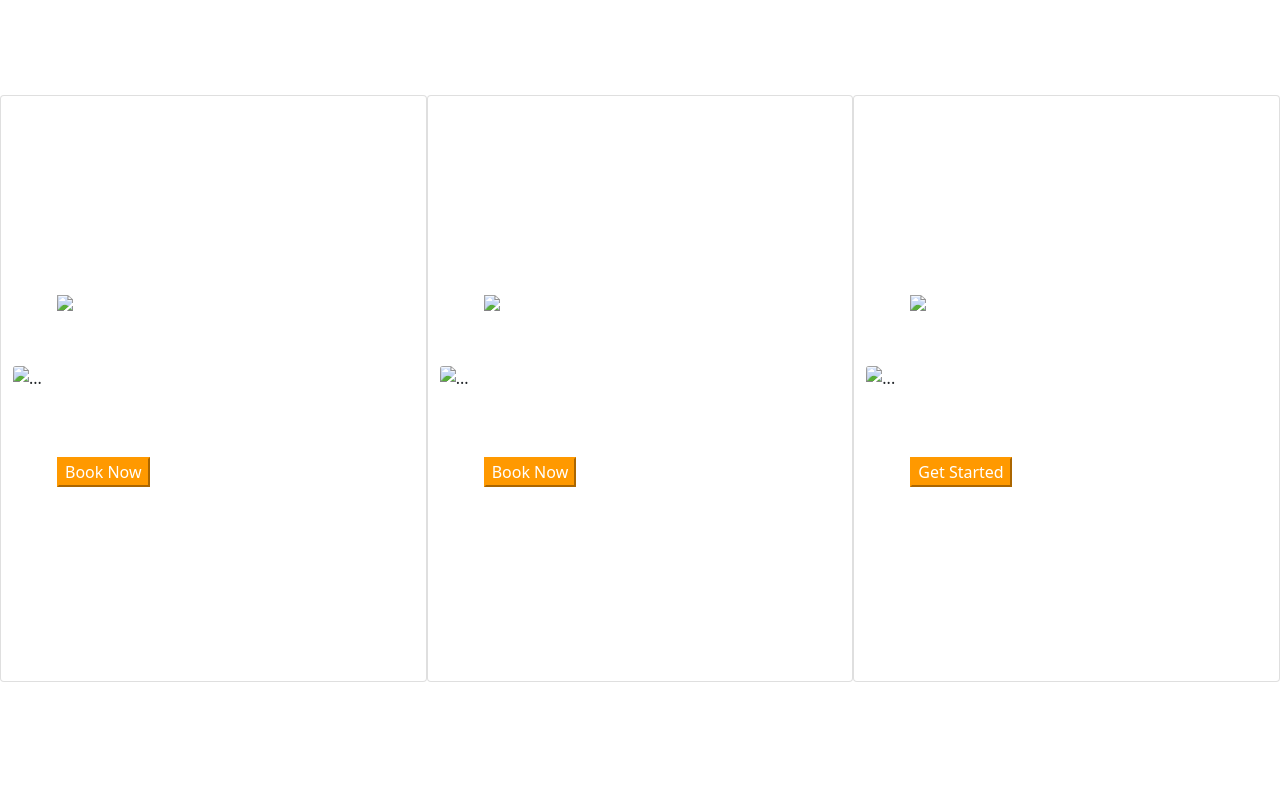
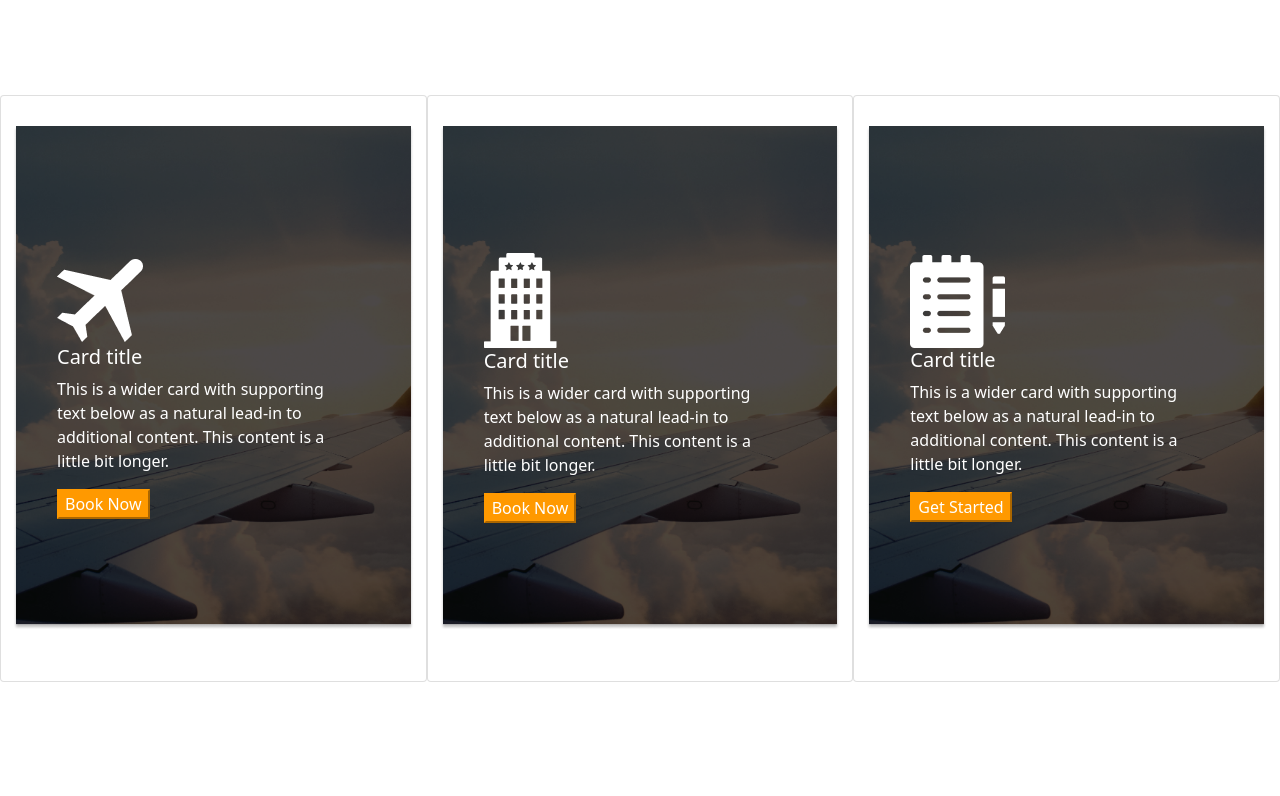
Before and after one commit to Molly-M-B/coding-challenge, a plain HTML site: page index.html in a window 1280 px wide. Shown: the part 924-1720 px from the top of the page. Drawn offline with nearby package versions, Linux system fonts and the light colour scheme; the site is published under a folder, as on GitHub Pages, so addresses that start at the root find nothing.

Commit message:
iteration

```diff
--- a/index.html
+++ b/index.html
@@ -14,7 +14,7 @@
 <section id="hero">
     <!--Nav bar-->
     <nav class="navbar navbar-expand-lg">
-        <a class="navbar-brand" href="#"><img src="/images/visitcalifornia-logo.png"></a>
+        <a class="navbar-brand" href="#"><img src="images/visitcalifornia-logo.png"></a>
         <button class="navbar-toggler" type="button" data-toggle="collapse" data-target="#navbarSupportedContent" aria-controls="navbarSupportedContent" aria-expanded="false" aria-label="Toggle navigation">
           <span class="navbar-toggler-icon"></span>
         </button>
@@ -32,7 +32,7 @@
             </li>
           </ul>
           <div class="hamburger">
-            <img src="/images/hamburger-menu.png">
+            <img src="images/hamburger-menu.png">
           </div>
         </div>
       </nav>
@@ -60,9 +60,9 @@
             <!--card 1-->
             <div class="card col-lg-4 col-md-4 col-sm-12">
                 <div class="cardContainer">
-                <img src="/images/adventure-card.png" class="card-img" alt="...">
+                <img src="images/adventure-card.png" class="card-img" alt="...">
                 <div class="card-img-overlay">
-                    <img src="/images/icon-plane.png" class=".card-icon">
+                    <img src="images/icon-plane.png" class=".card-icon">
                   <h5 class="card-title">Card title</h5>
                   <p class="card-text">This is a wider card with supporting text below as a natural lead-in to additional content. This content is a little bit longer.</p>
                   <button class="btn-primary">Book Now</button>
@@ -73,9 +73,9 @@
               <!--card 2-->
               <div class="card col-lg-4 col-md-4 col-sm-12">
                 <div class="cardContainer">
-                <img src="/images/adventure-card.png" class="card-img" alt="...">
+                <img src="images/adventure-card.png" class="card-img" alt="...">
                 <div class="card-img-overlay">
-                    <img src="/images/hotel-icon.png" class=".card-icon">
+                    <img src="images/hotel-icon.png" class=".card-icon">
                   <h5 class="card-title">Card title</h5>
                   <p class="card-text">This is a wider card with supporting text below as a natural lead-in to additional content. This content is a little bit longer.</p>
                   <button class="btn-primary">Book Now</button>
@@ -86,9 +86,9 @@
               <!--card 3-->
               <div class="card col-lg-4 col-md-4 col-sm-12">
                 <div class="cardContainer ">
-                <img src="/images/adventure-card.png" class="card-img" alt="...">
+                <img src="images/adventure-card.png" class="card-img" alt="...">
                 <div class="card-img-overlay">
-                    <img src="/images/plan-trip-icon.png" class=".card-icon">
+                    <img src="images/plan-trip-icon.png" class=".card-icon">
                   <h5 class="card-title">Card title</h5>
                   <p class="card-text">This is a wider card with supporting text below as a natural lead-in to additional content. This content is a little bit longer.</p>
                   <button class="btn-primary">Get Started</button>
```
